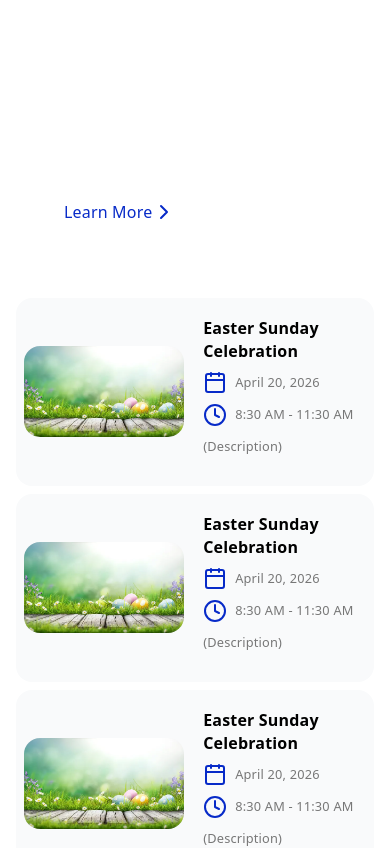
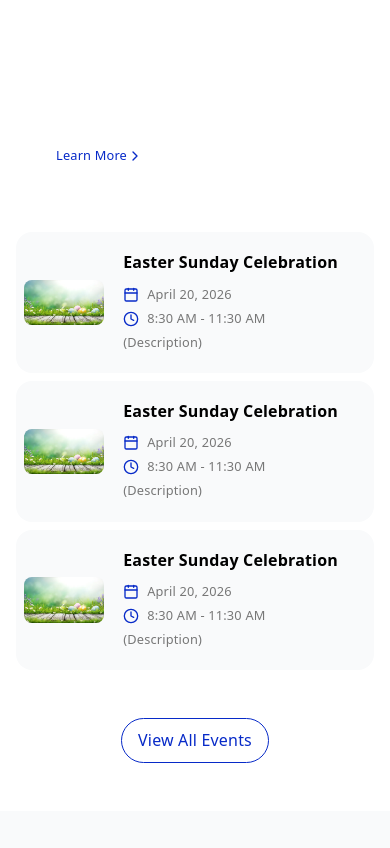
Before and after one commit to dominioncityalapere/dcalapere_webapp, a React (Vite) app in the folder dcalapere/: page / in a window 390 px wide. Shown: the part 2360-3208 px from the top of the page. Built offline with nearby package versions, Linux system fonts and the light colour scheme; no server answers.

Commit message:
Fix the font size on mobile view in the event section.

```diff
--- a/dcalapere/src/sections/EventsSection.ts
+++ b/dcalapere/src/sections/EventsSection.ts
@@ -72,7 +72,7 @@ export const EventsContent = styled.div`
     gap: 0.7rem;
     text-align: left;
     color: ${WhiteColor};
-    padding: 2rem;
+    padding: 1.5rem;
     border-radius: 2rem;
 
     @media (min-width: 1024px) {
@@ -82,7 +82,7 @@ export const EventsContent = styled.div`
   }
 
   .eventTitle {
-    font-size: 1.5rem;
+    font-size: 1.35rem;
     padding-bottom: 1.5rem;
     font-weight: bold;
 
@@ -94,19 +94,24 @@ export const EventsContent = styled.div`
   .numberDetail {
     display: flex;
     gap: 0.5rem;
+    font-size: 0.8rem;
+
+    @media (min-width: 768px) {
+      font-size: 1rem;
+    }
   }
 
   .numberDetailSidebar {
     display: flex;
     flex-direction: column;
-    gap: 0.5rem;
-    padding-bottom: 0.5rem;
     color: ${GreyColor};
     font-size: 0.8rem;
 
     @media (min-width: 768px) {
       flex-direction: row;
       font-size: 1rem;
+      padding-bottom: 0.5rem;
+      gap: 0.5rem;
     }
   }
 
@@ -140,12 +145,13 @@ export const EventsContent = styled.div`
     }
 
     .eventImageSidebar {
-      width: 10rem;
-      border-radius: 1rem;
+      width: 5rem;
+      border-radius: 0.5rem;
 
       @media (min-width: 768px) {
         width: 15rem;
         padding: 1rem;
+        border-radius: 2rem;
       }
     }
 
@@ -156,14 +162,16 @@ export const EventsContent = styled.div`
 `;
 
 export const LearnButton = styled.div`
-  width: fit-content;
-  padding: 0.6rem 1rem;
+  padding: 0.5rem 1rem;
   display: flex;
-  align-items: center;
-  justify-content: center;
   color: ${PrimaryColor};
   background: ${WhiteColor};
   margin-top: 1rem;
+  font-size: 0.8rem;
+
+  @media (min-width: 768px) {
+    font-size: 1rem;
+  }
 `;
 
 export const EventsButton = styled.div`
--- a/dcalapere/src/sections/EventsSection.tsx
+++ b/dcalapere/src/sections/EventsSection.tsx
@@ -1,4 +1,4 @@
-import { Clock4, Calendar, MapPin, ChevronRight } from "lucide-react";
+import { Clock4, Calendar, MapPin, ChevronRight, TextAlignCenter } from "lucide-react";
 import eventImage from "../images/eventImage.jpg";
 
 import {
@@ -25,20 +25,19 @@ const EventsSection = () => {
             <p className="eventTitle">Easter Sunday Celebration</p>
 
             <div className="numberDetail">
-              <Calendar />
+              <Calendar style={{ width: "1rem" }} />
               <p className="eventDate">April 20, 2026</p>
             </div>
 
             <div className="numberDetail">
-              <Clock4 />
+              <Clock4 style={{ width: "1rem" }} />
               <p className="dayTime">8:30 AM - 11:30 AM</p>
             </div>
 
             <div className="numberDetail">
-              <MapPin />
+              <MapPin style={{ width: "1rem" }} />
               <p>
-                2nd Floor Tanterlizer Building, 3 Oluwakemi Street, Alapere
-                Roundabout, Lagos
+                2nd Floor Tanterlizer Building, 3 Oluwakemi Street, Alapere Roundabout, Lagos
               </p>
             </div>
 
@@ -52,7 +51,7 @@ const EventsSection = () => {
                   borderRadius: "3rem",
                 }}
               >
-                Learn More <ChevronRight />
+                Learn More <ChevronRight style={{ width: "1rem" }} />
               </LearnButton>
             </A>
           </div>
@@ -75,6 +74,7 @@ const EventsSection = () => {
                     <Calendar
                       style={{
                         color: PrimaryColor,
+                        width: "1rem",
                       }}
                     />
                     <p className="eventDate">April 20, 2026</p>
@@ -84,6 +84,7 @@ const EventsSection = () => {
                     <Clock4
                       style={{
                         color: PrimaryColor,
+                        width: "1rem",
                       }}
                     />
                     <p className="dayTime">8:30 AM - 11:30 AM</p>
@@ -113,6 +114,7 @@ const EventsSection = () => {
                     <Calendar
                       style={{
                         color: PrimaryColor,
+                        width: "1rem",
                       }}
                     />
                     <p className="eventDate">April 20, 2026</p>
@@ -122,6 +124,7 @@ const EventsSection = () => {
                     <Clock4
                       style={{
                         color: PrimaryColor,
+                        width: "1rem",
                       }}
                     />
                     <p className="dayTime">8:30 AM - 11:30 AM</p>
@@ -151,6 +154,7 @@ const EventsSection = () => {
                     <Calendar
                       style={{
                         color: PrimaryColor,
+                        width: "1rem",
                       }}
                     />
                     <p className="eventDate">April 20, 2026</p>
@@ -160,6 +164,7 @@ const EventsSection = () => {
                     <Clock4
                       style={{
                         color: PrimaryColor,
+                        width: "1rem",
                       }}
                     />
                     <p className="dayTime">8:30 AM - 11:30 AM</p>
```
